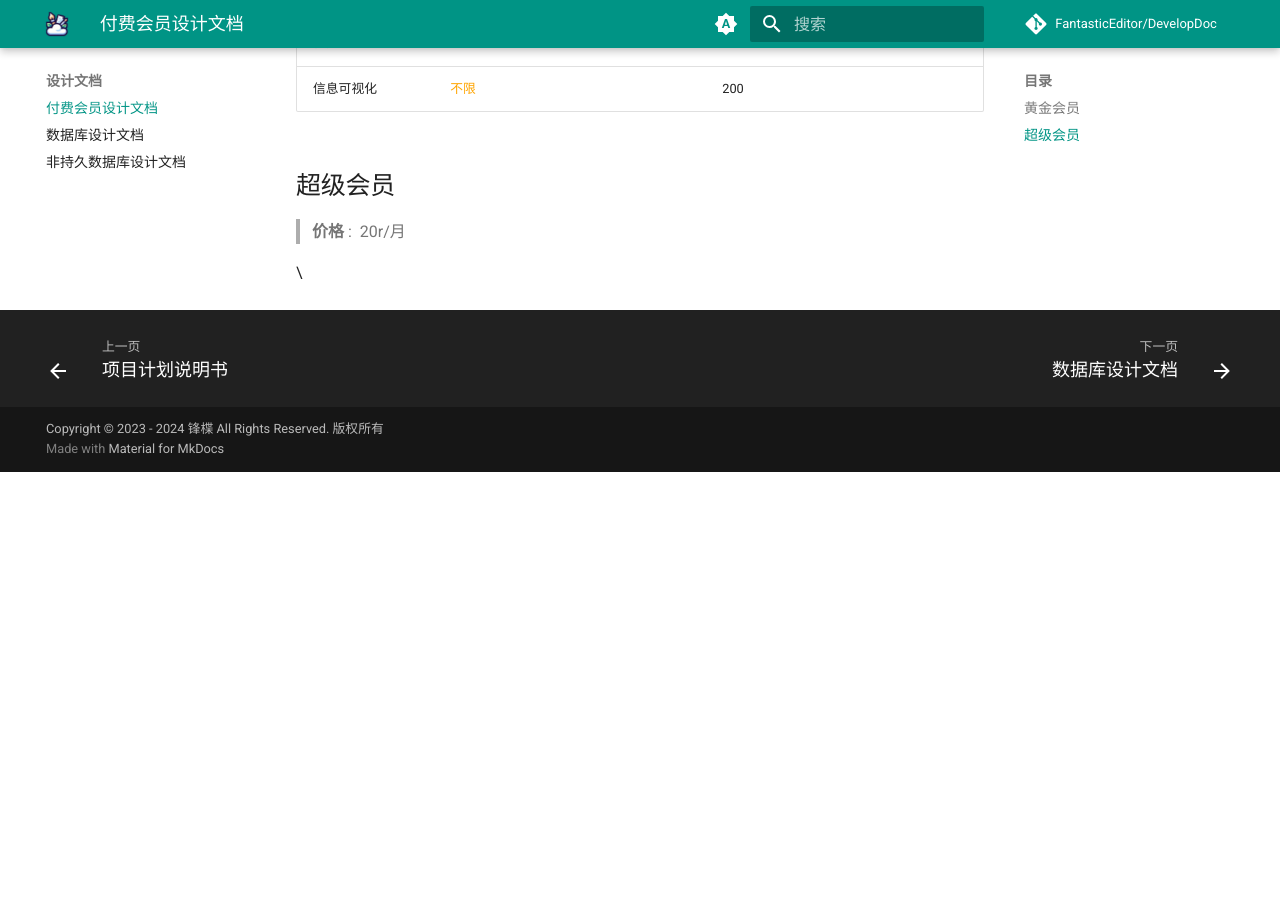
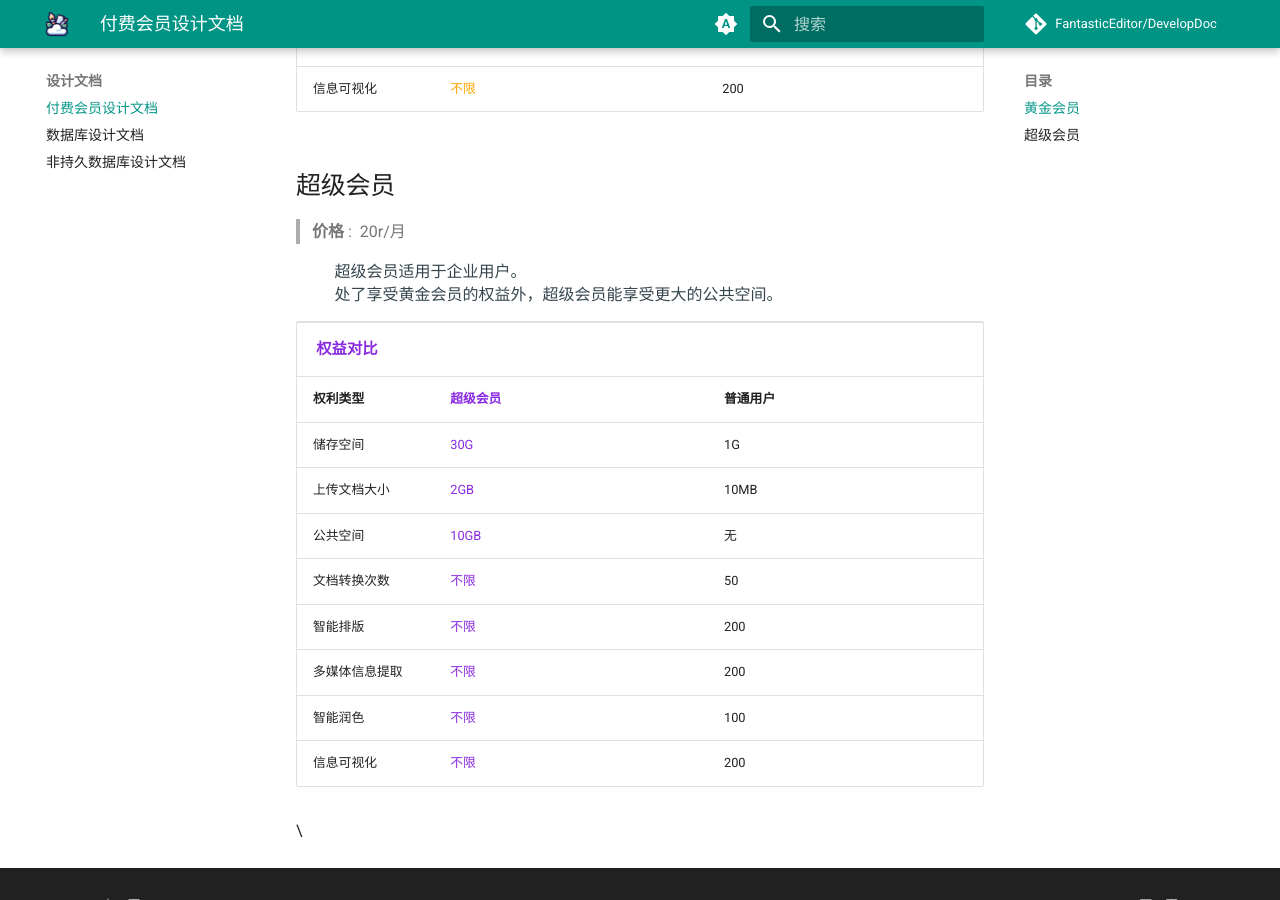
Before and after one commit to fantastic-editor/DevelopDoc, an MkDocs documentation site: the page built from docs/设计文档/付费会员设计文档.md, in a window 1280 px wide and 900 px high, scrolled down 776 px. Built offline with MkDocs 1.6.1 and Material for MkDocs 9.7.7, drawn with Linux system fonts in a browser that asks for light colours; comment, search, counter and statistics services are not loaded; before the commit the page ends 1248 px from its top, so only the background shows below that.

Commit message:
feat:付费会员文档更新
更新超级会员

```diff
--- a/docs/设计文档/付费会员设计文档.md
+++ b/docs/设计文档/付费会员设计文档.md
@@ -67,7 +67,63 @@
 
 ## 超级会员
 > **价格** :&nbsp;&nbsp;20r/月
+>
+<pre>
+    超级会员适用于企业用户。
+    处了享受黄金会员的权益外，超级会员能享受更大的公共空间。
+</pre>
 
+<table style="text-align: center;width: 100%">
+	<tr >
+		<td style="width: 1200px;font-weight: bold;font-family: 微软雅黑;
+font-size: larger;color:blueviolet" colspan="3">权益对比</td>
+	</tr>
+	<tr >
+        <td style="width:20%;font-weight: bold;font-family: 微软雅黑">权利类型</td>
+		<td style="font-weight: bold;font-family: 微软雅黑;color: blueviolet">超级会员</td>
+		<td style="font-weight: bold;font-family: 微软雅黑">普通用户</td>
+	</tr>
+    <tr >
+		<td>储存空间</td>
+		<td style="color: blueviolet">30G</td>
+        <td>1G</td>
+	</tr>
+    <tr >
+		<td>上传文档大小</td>
+		<td style="color: blueviolet">2GB</td>
+        <td>10MB</td>
+	</tr>
+    <tr >
+		<td>公共空间</td>
+		<td style="color: blueviolet">10GB</td>
+        <td>无</td>
+	</tr>
+    <tr >
+		<td>文档转换次数</td>
+		<td style="color: blueviolet">不限</td>
+        <td>50</td>
+	</tr>
+    <tr >
+		<td>智能排版</td>
+		<td style="color: blueviolet">不限</td>
+        <td>200</td>
+	</tr>
+    <tr >
+		<td>多媒体信息提取</td>
+		<td style="color: blueviolet">不限</td>
+        <td>200</td>
+	</tr>
+    <tr >
+		<td>智能润色</td>
+		<td style="color: blueviolet">不限</td>
+        <td>100</td>
+	</tr>
+    <tr >
+		<td>信息可视化</td>
+		<td style="color: blueviolet">不限</td>
+        <td>200</td>
+	</tr>
+</table>
 
 
 
```
